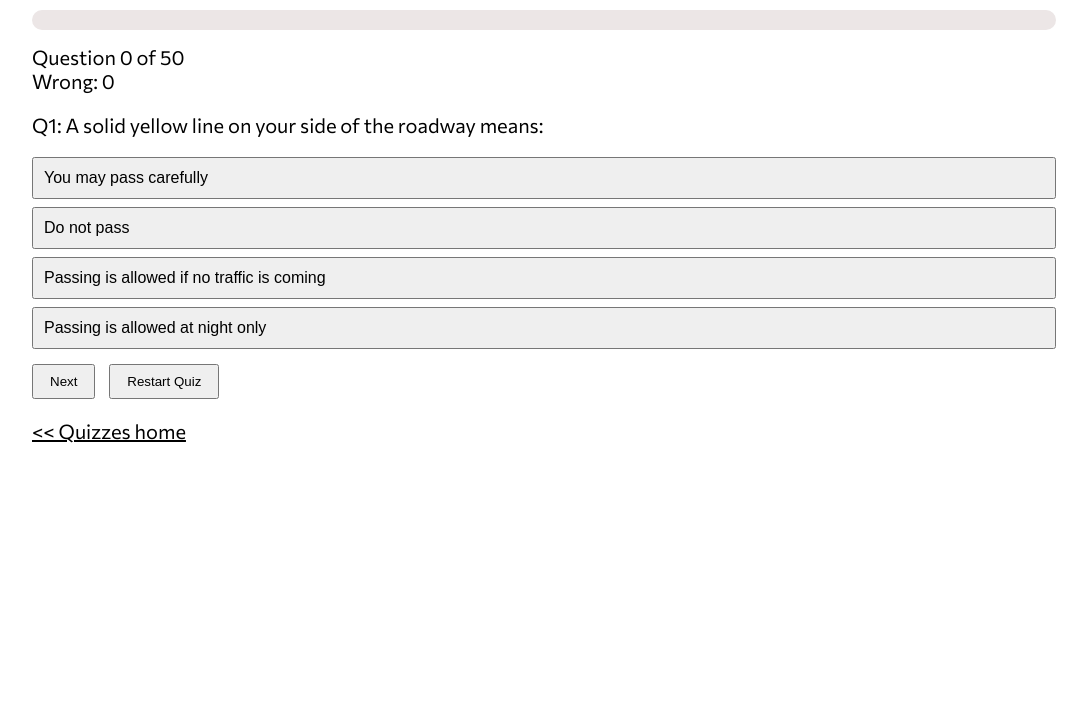
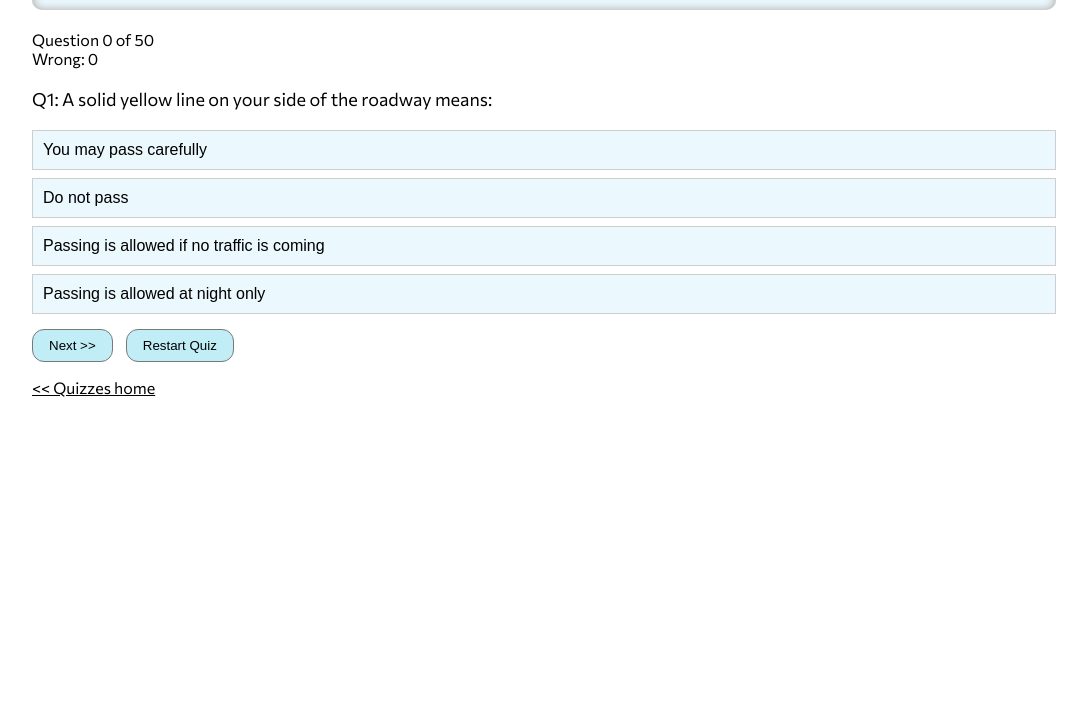
Before and after one commit to alannarisse/quizzes, a plain HTML site: page dmv-practice/index.html in a window 1280 px wide. Shown: the part 93-800 px from the top of the page, without its empty margins (96-1183 px from the left). Drawn offline with Linux system fonts and the light colour scheme.

Commit message:
cant leave it alone

```diff
--- a/capm-practice/style.css
+++ b/capm-practice/style.css
@@ -21,6 +21,12 @@ a:hover {
   margin: 20px 0;
 }
 
+button {
+  color: black;
+  background: #ebf8fd;
+  border: 1px solid #cfcece;
+}
+
 .answers button {
   display: block;
   margin: 8px 0;
@@ -28,7 +34,7 @@ a:hover {
   width: 100%;
   text-align: left;
   font-size: 1rem;
-  color: black;
+
 }
 
 .feedback {
@@ -50,7 +56,9 @@ a:hover {
 .progress-container {
   width: 100%;
   margin: 15px 0;
-
+  background-color: #ebf8fd;
+  border-radius: 10px;
+  box-shadow: inset 0 0 10px #a8a6a1;
 }
 
 .progress-bar {
@@ -68,6 +76,9 @@ a:hover {
 .nav-buttons button {
   margin-right: 10px;
   padding: 8px 16px;
+  background:#c1eef6;
+  border-radius:12px;
+  border: 1px solid #7a7979;
 }
 
 @media only screen and (max-width: 968px) {
--- a/dmv-practice/index.html
+++ b/dmv-practice/index.html
@@ -25,9 +25,10 @@
     <div id="quiz"></div>
     <div id="score"></div>
     <div class="nav-buttons">
-      <button id="prevBtn" style="display:none;">Previous</button>
-      <button id="nextBtn" style="display:none;">Next</button>
-      <button id="restart">Restart Quiz</button>
+      <button id="prevBtn" style="display:none;">
+        << Prev</button>
+          <button id="nextBtn" style="display:none;">Next >></button>
+          <button id="restart">Restart Quiz</button>
     </div>
     <footer>
       <p><a href="../">
--- a/dmv-practice/style.css
+++ b/dmv-practice/style.css
@@ -1,7 +1,6 @@
 body {
   font-family: Commissioner, sans-serif;
   margin: 20px auto;
-  font-size: 20px;
 }
 
 a {
@@ -14,12 +13,18 @@ a:hover {
 
 .wrapper {
   width: 80vw;
-  max-width: 1024px;
   margin: auto;
 }
 
 .question {
+  font-size: 18px;
   margin: 20px 0;
+}
+
+button {
+  color: black;
+  background: #ebf8fd;
+  border: 1px solid #cfcece;
 }
 
 .answers button {
@@ -28,8 +33,8 @@ a:hover {
   padding: 10px;
   width: 100%;
   text-align: left;
-  color: black;
   font-size: 1rem;
+
 }
 
 .feedback {
@@ -51,8 +56,9 @@ a:hover {
 .progress-container {
   width: 100%;
   margin: 15px 0;
-  background-color: #ece6e6;
+  background-color: #ebf8fd;
   border-radius: 10px;
+  box-shadow: inset 0 0 10px #a8a6a1;
 }
 
 .progress-bar {
@@ -60,7 +66,7 @@ a:hover {
   background: #4caf50;
   width: 0%;
   border-radius: 10px;
-  margin-bottom: 0px;
+  margin-bottom: 20px;
 }
 
 .nav-buttons {
@@ -70,6 +76,9 @@ a:hover {
 .nav-buttons button {
   margin-right: 10px;
   padding: 8px 16px;
+  background: #c1eef6;
+  border-radius: 12px;
+  border: 1px solid #7a7979;
 }
 
 @media only screen and (max-width: 968px) {
--- a/parapro-practice/style.css
+++ b/parapro-practice/style.css
@@ -1,7 +1,6 @@
 body {
   font-family: Commissioner, sans-serif;
   margin: 20px auto;
-  font-size: 20px;
 }
 
 a {
@@ -18,8 +17,14 @@ a:hover {
 }
 
 .question {
-  font-size: 1rem;
+  font-size: 18px;
   margin: 20px 0;
+}
+
+button {
+  color: black;
+  background: #ebf8fd;
+  border: 1px solid #cfcece;
 }
 
 .answers button {
@@ -29,7 +34,7 @@ a:hover {
   width: 100%;
   text-align: left;
   font-size: 1rem;
-  color: black;
+
 }
 
 .feedback {
@@ -51,7 +56,9 @@ a:hover {
 .progress-container {
   width: 100%;
   margin: 15px 0;
-
+  background-color: #ebf8fd;
+  border-radius: 10px;
+  box-shadow: inset 0 0 10px #a8a6a1;
 }
 
 .progress-bar {
@@ -69,6 +76,9 @@ a:hover {
 .nav-buttons button {
   margin-right: 10px;
   padding: 8px 16px;
+  background: #c1eef6;
+  border-radius: 12px;
+  border: 1px solid #7a7979;
 }
 
 @media only screen and (max-width: 968px) {
```
Also changed, not shown: capm-practice/index.html (+2 -1 lines), parapro-practice/index.html (+2 -1 lines).
